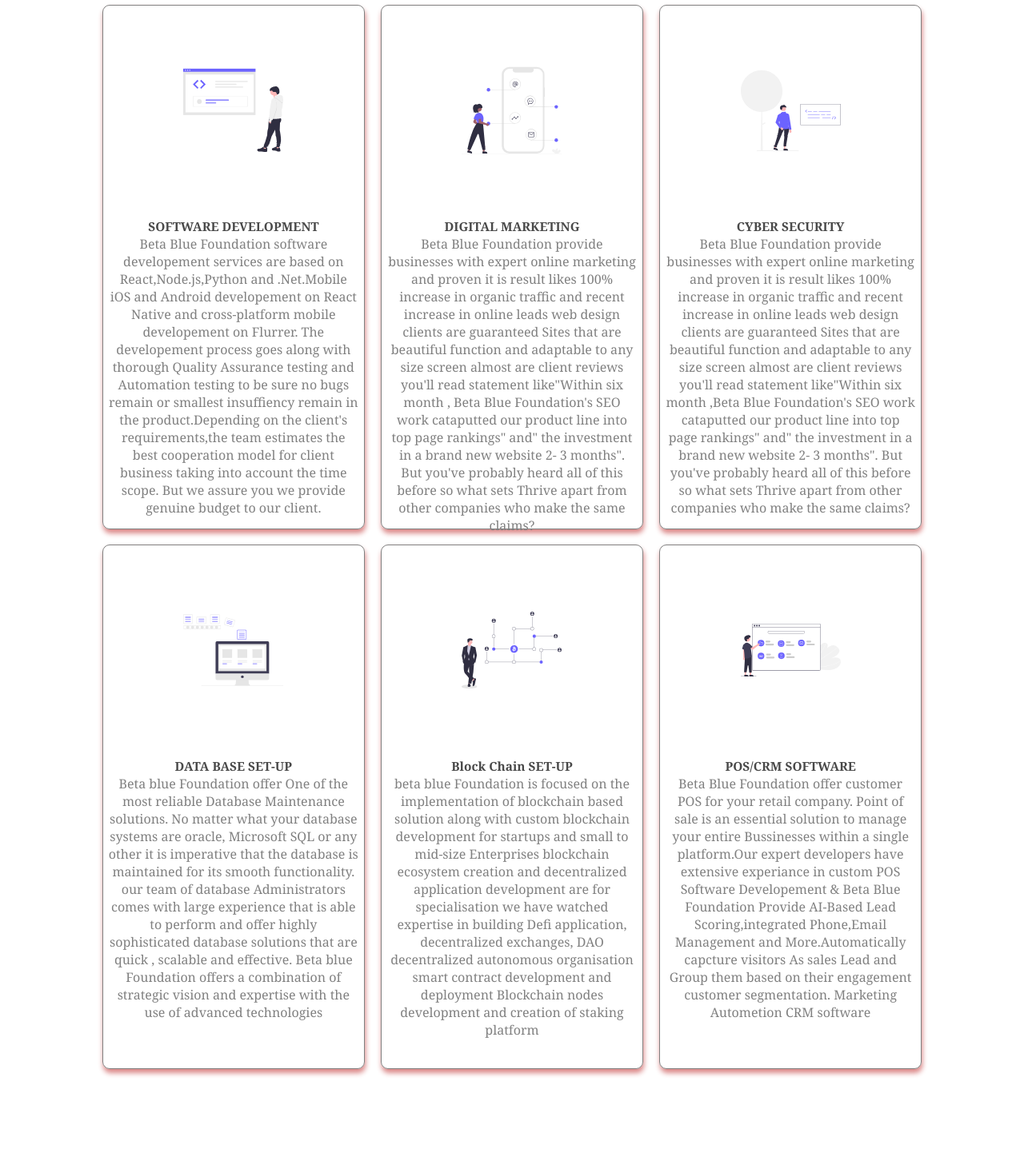
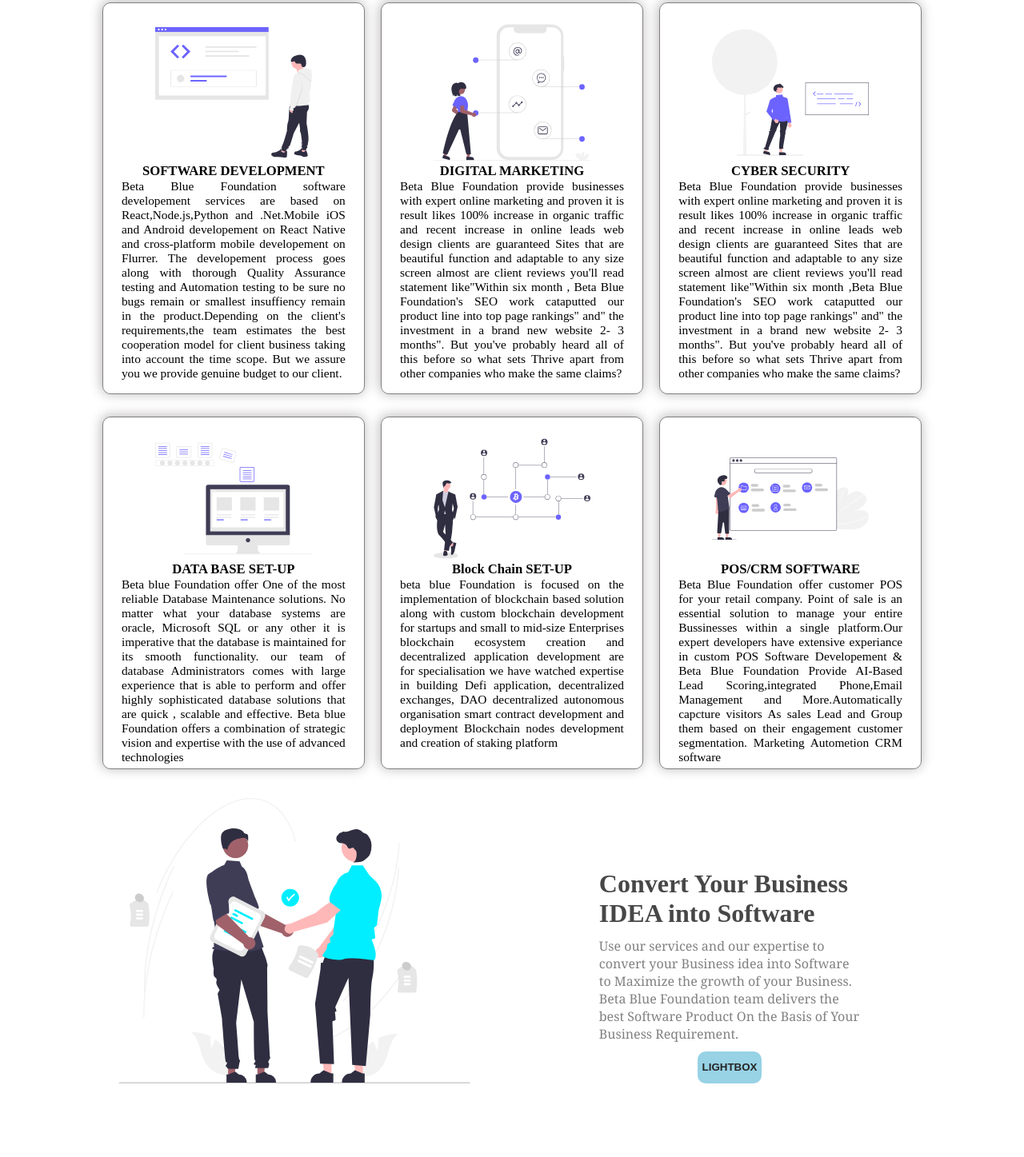
Before and after one commit to Rushiahire/BBF_project_1, a plain HTML site: page index.html in a window 1280 px wide. Shown: the part 1004-2451 px from the top of the page at 80% size. Before the commit the page ends 2361 px from the top, so only its background shows below. Drawn offline with Linux system fonts and the light colour scheme.

Commit message:
container1

```diff
--- a/css/style.css
+++ b/css/style.css
@@ -1,23 +1,22 @@
-*{
+* {
   margin: 0;
   padding: 0;
   box-sizing: border-box;
 }
 
-.home{
+.home {
   background: url(../images/img3.jfif);
   width: 100%;
   background-position: center;
   background-size: contain;
   background-repeat: no-repeat;
   height: 750px;
-
 }
 
-nav{
+nav {
   width: 100%;
   display: grid;
-    grid-template-columns: repeat(2,auto);
+  grid-template-columns: repeat(2, auto);
   align-items: center;
   padding: 1% 5%;
   background-color: rgb(248, 245, 219);
@@ -25,41 +24,41 @@ nav{
   /* background: transparent; */
 }
 
-nav h1{
+nav h1 {
   font-family: sans-serif;
   text-shadow: 2px 2px 10px rgb(177, 146, 230);
 }
 
-#navList{
+#navList {
   display: flex;
   flex-direction: row;
   justify-content: center;
   list-style: none;
 }
 
-nav li{
+nav li {
   margin: auto 1%;
-    color:teal;
+  color: teal;
 }
 
-nav a{
+nav a {
   text-decoration: none;
   color: inherit;
 }
 
-nav a:hover{
-    color:#2c2b2b ;
+nav a:hover {
+  color: #2c2b2b;
 }
 
-.social{
+.social {
   font-size: 1.2rem;
 }
 
-#insta{
+#insta {
   color: rgb(236, 22, 22);
 }
 
-#content{
+#content {
   display: flex;
   flex-direction: column;
   justify-content: center;
@@ -73,34 +72,34 @@ nav a:hover{
   color: #424242;
 }
 
-#content p{
+#content p {
   color: #646464;
   font-size: 1.1rem;
 }
 
-#content span{
+#content span {
   color: rgb(161, 46, 211);
 }
 
-#content button{
+#content button {
   width: 30%;
   border-radius: 7px;
-    margin:4% 0 0 7%;
+  margin: 4% 0 0 7%;
   padding: 2%;
-    background-color: rgb(176, 71, 221) ;
+  background-color: rgb(176, 71, 221);
   border: none;
-    color:white;
+  color: white;
   cursor: pointer;
 }
 
-#middle{
+#middle {
   text-align: center;
   /* margin: 3%; */
 }
 
-#middle div{
+#middle div {
   display: grid;
-    grid-template-columns: repeat(5,auto);
+  grid-template-columns: repeat(5, auto);
   width: 70%;
   margin: 1% auto;
   color: gray;
@@ -111,12 +110,11 @@ nav a:hover{
   border-radius: 12px;
 }
 
-#hamburger{
+#hamburger {
   display: none;
 }
 
-
-@media screen and (max-width:1010px){
+@media screen and (max-width: 1010px) {
   /* nav{
         display: grid;
         grid-template-columns: 100%;
@@ -124,12 +122,11 @@ nav a:hover{
         margin: 0;
     } */
 
-    nav{
+  nav {
     grid-template-columns: 100%;
-
   }
 
-    nav div{
+  nav div {
     /* width: 100%; */
     display: flex;
     justify-content: space-between;
@@ -137,45 +134,45 @@ nav a:hover{
     align-items: center;
   }
 
-    #hamburger{
+  #hamburger {
     display: block;
     color: black;
     margin-left: 70%;
     cursor: pointer;
   }
 
-    #navList{
+  #navList {
     display: none;
     flex-direction: column;
     text-align: right;
     /* height: 300px; */
     /* padding: 3rem; */
-        background-color:rgba(192, 189, 189, 0.726) ;
+    background-color: rgba(192, 189, 189, 0.726);
     padding: 5%;
     font-size: 1.2rem;
   }
 
-    nav li{
+  nav li {
     margin: 1rem 0;
     color: rgb(218, 55, 55);
   }
 
-    #content{
+  #content {
     font-size: 1rem;
     width: 65%;
     margin: 0 auto;
-        padding: 15% 1% ;
+    padding: 15% 1%;
   }
 
-    #middle div{
+  #middle div {
     display: flex;
     flex-direction: column;
     justify-content: space-evenly;
-        margin:4% auto;
+    margin: 4% auto;
     height: 25rem;
   }
 
-    .home{
+  .home {
     height: 400px;
     padding-top: 0%;
   }
@@ -183,79 +180,170 @@ nav a:hover{
 
 /* Box layout */
 
-.our_services{
+.our_services {
   text-align: center;
   margin-top: 2%;
 }
 
-#service{
+#service {
   color: rgb(37, 37, 37);
 }
 
-#service_p{
+#service_p {
   color: rgb(39, 38, 38);
 }
 
-
-#layout_2 , #layout_1{
+.grid_container {
   width: 80%;
   display: grid;
-    grid-template-columns: repeat(3,32%);
-    margin: 1.5% auto;
+  grid-template-columns: repeat(3, 32%);
+  /* grid-template-rows:repeat(2,50rem);  */
   column-gap: 2%;
+  margin: 1rem auto;
+  text-align: center;
+  row-gap: 3%;
+}
+
+.grid_item {
+  padding: 7%;
+  /* / background-color: royalblue; / */
+  border: 1px solid gray;
+  border-radius: 10px;
+  box-shadow: -1px -1px 15px rgb(182, 178, 178);
+}
+
+.grid_item h1 {
+  /* / margin: 1% auto; / */
+  font-size: 1.3vw;
+}
+
+.grid_item p {
+  /* / padding : 10% 2%; / */
+  text-align: justify;
+  font-size: 1.2vw;
+}
+
+.grid_item img {
+  height: 40%;
+  width: 70%;
+  display: block;
+  margin: 0 auto;
+}
+
+@media screen and (max-width: 1100px) {
+  .grid_container {
+    grid-template-columns: repeat(2, 48%);
+  }
+
+  .grid_item h1 {
+    font-size: 1vw;
+  }
+
+  .grid_item p {
+    font-size: 1.8vw;
+  }
+}
+
+@media screen and (max-width: 600px) {
+  .grid_container {
+    grid-template-columns: 100%;
+    row-gap: 1%;
+  }
+
+  .grid_item h1,
+  .grid_item_2_rev h1 {
+    font-size: 4vw;
+  }
+
+  .grid_item p {
+    font-size: 3.6vw;
+  }
+}
+
+@media screen and (max-width: 800px) {
+  #service {
+    margin-top: 3rem;
+  }
+
+  #service_p {
     text-align: center;
   }
 
-#layout_2 h4 , #layout_1 h4{
-    /* text-align: center; */
-    font-size: 1.2vw;
-    font-family: Georgia, 'Times New Roman', Times, serif;
-    color: rgb(73, 73, 73);
 }
 
-#layout_2 p ,#layout_1 p{
-    font-family: Georgia, 'Times New Roman', Times, serif;
-    color: gray;
-    /* font-size: 1.2vw; */
+/* container_1 */
+
+#container_1 {
+  width: 85%;
+  display: grid;
+  grid-template-columns: repeat(2, 50%);
+  margin: 5% auto;
+  row-gap: 5rem;
 }
 
-#layout_2 div , #layout_1 div{
-    border: 1px solid gray;
-    padding: 0 2%;
-    height: 82vh;
-    border-radius: 9px;
-    box-shadow: 1px 5px 6px rgb(219, 135, 135);
+#container_1 img {
+  width: 100%;
+  height: 80%;
 }
 
-#layout_1 img ,#layout_2 img{
-    width: 40%;
-    height: 40%;
+#container_1 p {
+  width: 60%;
+  color: gray;
+  font-family: Georgia, "Times New Roman", Times, serif;
+  padding: 2% 0;
+}
+
+#para p:before {
+  content: "✓";
+  color:cyan;
+  font-weight: bold;
+}
+
+#container_1 h1 {
+  width: 60%;
+  color: rgb(71, 71, 71);
+}
+
+#container_1 button {
+  border-radius: 10px;
+  background-color: rgb(151, 210, 229);
+  color: rgb(37, 36, 36);
+  font-weight: bolder;
+  /* width: 17%; */
+  padding: 1%;
+  height: 5vh;
+  outline: none;
+  border: none;
+}
+
+.para_content{
+  height: 100%;
+  display: flex;
+  flex-direction: column;
+  justify-content: center;
+  align-items: center;
+}
+
+@media screen and (max-width:1100px){
+  #container_1{
+    margin-top: 10rem;
+  }
 }
 
 @media screen and (max-width:800px){
-
-    #service{
-        margin-top: 3rem;
+  #container_1 {
+    width: 100%;
+    text-align: center;
+    grid-template-columns: 100%;
   }
 
-    #service_p{
-        text-align: center;
+  #container_1 h1 , #container_1 p , #container_1 img{
+    width: 80%;
+    margin: 0 auto;
   }
 
-    #layout_1 , #layout_2 {
-        width: 70%;
-        /* height: auto; */
-        grid-template-columns:100%;
-        row-gap: 2rem;
-        margin-top: 2rem;
+  #container_1 p{
+    font-size: 1.3rem;
+  }
 
 }
-
-    #layout_2 h4 , #layout_1 h4{
-        font-size: 1rem;
-    }
-
-    #layout_2 div , #layout_1 div{
-        height: auto;
-    }
-}
--- a/index.html
+++ b/index.html
@@ -70,10 +70,11 @@
     <!-- Box layout -->
     <h1 class="our_services" id="service">Our Services</h1>
     <p class="our_services" id="service_p">We serve high quality growth services which are presented below</p>
-    <div id="layout_1">
+    <div class="grid_container">
+        <div class="grid_item">
+            <img src="./images/sof.svg" alt="img">
             <div>
-                <img src="./images/sof.svg" alt="img">
-                <h4>SOFTWARE DEVELOPMENT</h4>
+                <h1>SOFTWARE DEVELOPMENT</h1>
                 <p>Beta Blue Foundation software developement services are based on
                     React,Node.js,Python and .Net.Mobile iOS and Android developement on
                     React Native and cross-platform mobile developement on Flurrer. The
@@ -85,53 +86,76 @@
                     But we assure you we provide genuine budget to
                     our client.</p>
             </div>
+        </div>
+        <div class="grid_item">
+            <img src="./images/market.svg" alt="img">
             <div>
-                <img src="./images/market.svg" alt="img">
-                <h4>DIGITAL MARKETING</h4>
+                <h1>DIGITAL MARKETING</h1>
                 <p>
-                    Beta Blue Foundation provide businesses with expert online marketing and proven it is result likes 100% increase in organic traffic and
-                    recent increase in online leads web design clients are guaranteed Sites that are beautiful function and
+                    Beta Blue Foundation provide businesses with expert online marketing and proven it is result likes
+                    100% increase in organic traffic and
+                    recent increase in online leads web design clients are guaranteed Sites that are beautiful function
+                    and
                     adaptable to any size screen almost are client reviews you'll read statement like"Within six month ,
-                    Beta Blue Foundation's SEO work cataputted our product line into top page rankings" and" the investment in a brand new website 2- 3 months".
-                    But you've probably heard all of this before so what  sets  Thrive apart from  other companies who make the same claims?
-                </p>
-            </div>
-            <div>
-                <img src="./images/cyber.svg" alt="img">
-                <h4>CYBER SECURITY</h4>
-                <p>
-                    Beta Blue Foundation provide businesses with expert online marketing and proven it is result likes 100% increase in organic traffic and
-                    recent increase in online leads web design clients are guaranteed Sites that are beautiful function and adaptable to any size screen almost are client reviews you'll read statement like"Within six month ,Beta Blue Foundation's SEO work cataputted our product line into top page rankings" and" the investment in a brand new website 2- 3 months".
-                    But you've probably heard all of this before so what  sets  Thrive apart from  other companies who make the same claims?
+                    Beta Blue Foundation's SEO work cataputted our product line into top page rankings" and" the
+                    investment in a brand new website 2- 3 months".
+                    But you've probably heard all of this before so what sets Thrive apart from other companies who make
+                    the same claims?
                 </p>
             </div>
         </div>
+        <div class="grid_item">
+            <img src="./images/cyber.svg" alt="img">
+            <div>
+                <h1>CYBER SECURITY</h1>
+                <p>
+                    Beta Blue Foundation provide businesses with expert online marketing and proven it is result likes
+                    100% increase in organic traffic and
+                    recent increase in online leads web design clients are guaranteed Sites that are beautiful function
+                    and adaptable to any size screen almost are client reviews you'll read statement like"Within six
+                    month ,Beta Blue Foundation's SEO work cataputted our product line into top page rankings" and" the
+                    investment in a brand new website 2- 3 months".
+                    But you've probably heard all of this before so what sets Thrive apart from other companies who make
+                    the same claims?
+                </p>
+            </div>
+        </div>
+
         <!-- Beta Blue Foundation offer veriety of services include infrastructure penetration testing,web and mobile application testing,social engineering.
                     Security Q!,red team excercises,source code reviews,compromise assessmenets and breach response all to help you protect your most valuable assets-your
                     data and your customets.We also provide Auditing.Our clients occumpy multiple industries including government technology,media,retail,healthcare,finantial
                     ,consulting,law enforcement,and more. -->
-
-    <div id="layout_2">
+        <div class="grid_item">
+            <img src="./images/data.svg" alt="img">
             <div>
-            <img src="./images/data.svg" alt="img">
-            <h4>DATA BASE SET-UP</h4>
+                <h1>DATA BASE SET-UP</h1>
                 <p>Beta blue Foundation offer One of the most reliable Database Maintenance solutions.
-                No matter what your database systems are oracle, Microsoft SQL or any other it is imperative that the database is maintained for its smooth functionality.
-                our team of database Administrators comes with large experience that is able to perform and offer highly sophisticated database solutions that are quick ,
-                scalable and effective. Beta blue Foundation offers a combination of strategic vision and expertise with the use of advanced technologies</p>
+                    No matter what your database systems are oracle, Microsoft SQL or any other it is imperative that
+                    the database is maintained for its smooth functionality.
+                    our team of database Administrators comes with large experience that is able to perform and offer
+                    highly sophisticated database solutions that are quick ,
+                    scalable and effective. Beta blue Foundation offers a combination of strategic vision and expertise
+                    with the use of advanced technologies</p>
             </div>
+        </div>
+        <div class="grid_item">
+            <img src="/images/blockchain.svg" alt="img">
             <div>
-            <img src="/images/blockchain.svg" alt="img">
-            <h4>Block Chain SET-UP</h4>
+                <h1>Block Chain SET-UP</h1>
                 <p>
-                beta blue Foundation is focused on the implementation of blockchain based solution along with custom blockchain development for startups and
-                small to mid-size Enterprises blockchain ecosystem creation and decentralized application development are for specialisation we have watched expertise in building Defi application, decentralized exchanges, DAO decentralized autonomous organisation smart contract development and
+                    beta blue Foundation is focused on the implementation of blockchain based solution along with custom
+                    blockchain development for startups and
+                    small to mid-size Enterprises blockchain ecosystem creation and decentralized application
+                    development are for specialisation we have watched expertise in building Defi application,
+                    decentralized exchanges, DAO decentralized autonomous organisation smart contract development and
                     deployment Blockchain nodes development and creation of staking platform
                 </p>
             </div>
+        </div>
+        <div class="grid_item">
+            <img src="./images/pos.svg" alt="img">
             <div>
-            <img src="./images/pos.svg" alt="img">
-            <h4>POS/CRM SOFTWARE</h4>
+                <h1>POS/CRM SOFTWARE</h1>
                 <p>
                     Beta Blue Foundation offer customer POS for your retail company.
                     Point of sale is an essential solution to manage your entire Bussinesses
@@ -143,6 +167,53 @@
                 </p>
             </div>
         </div>
+    </div>
+
+    <!-- container1 -->
+
+    <div id="container_1">
+        <div>
+            <img src="./images/bussiness.svg" alt="image">
+        </div>
+        <div class="para_content">
+            <h1>
+                Convert Your Business IDEA into Software
+            </h1>
+            <p>
+                Use our services and our expertise to convert your Business idea into Software to Maximize the growth of
+                your Business.
+                Beta Blue Foundation team delivers the best Software Product On the Basis of Your Business Requirement.
+            </p>
+            <button>
+                LIGHTBOX
+            </button>
+        </div>
+
+
+        <div id="para" class="para_content">
+            <h1>
+                Do you want to develop the software for your Business ?
+            </h1>
+            <p>
+                Two Step Process Will be Required. <br>
+            </p>
+            <p>
+                In order to develop your company Software and reach new heights. GIVE YOUR REQUIREMENTS. <br>
+            </p>
+            <p>
+                After Your Confirmation, Development is Started On the Basis Of Your Requirement.
+
+            </p>
+            <button>
+                LIGHTBOX
+            </button>
+        </div>
+        <div>
+            <img src="./images/meet.svg" alt="image">
+        </div>
+
+    </div>
+
 
 
 
```
Also changed, not shown: images/bsn1.svg (added), images/bussiness.svg (added), images/idea.svg (added), images/meet.svg (added), images/wb4.png (added). Lines whose indentation alone changed are shown as unchanged.
